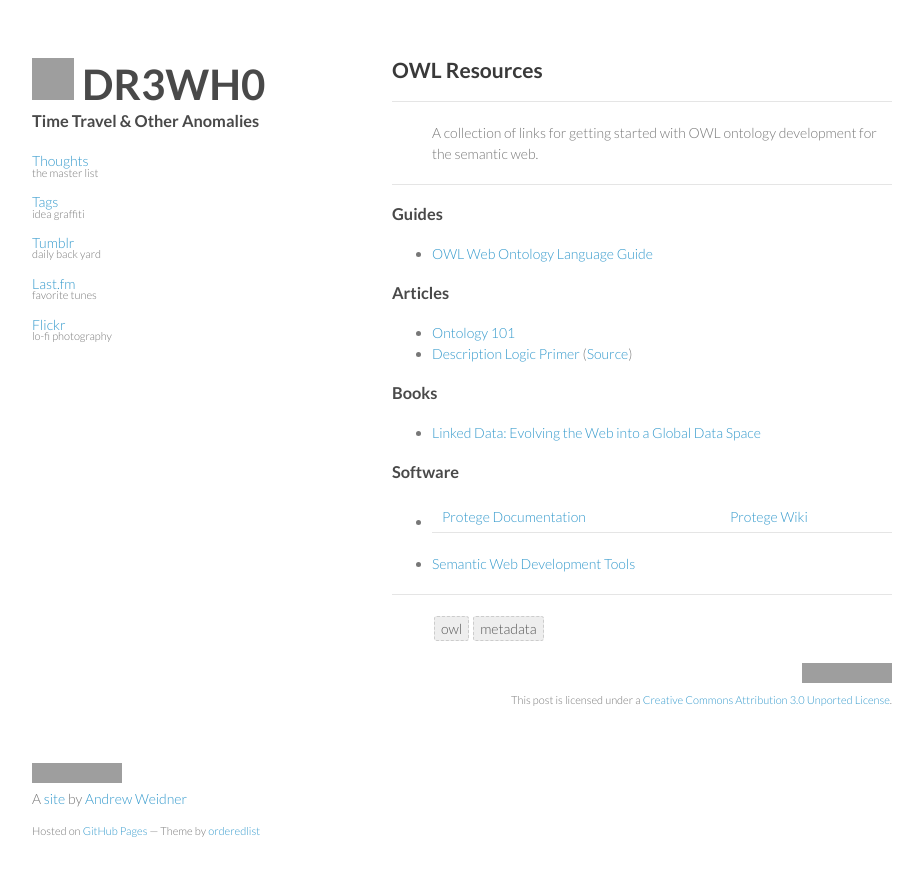
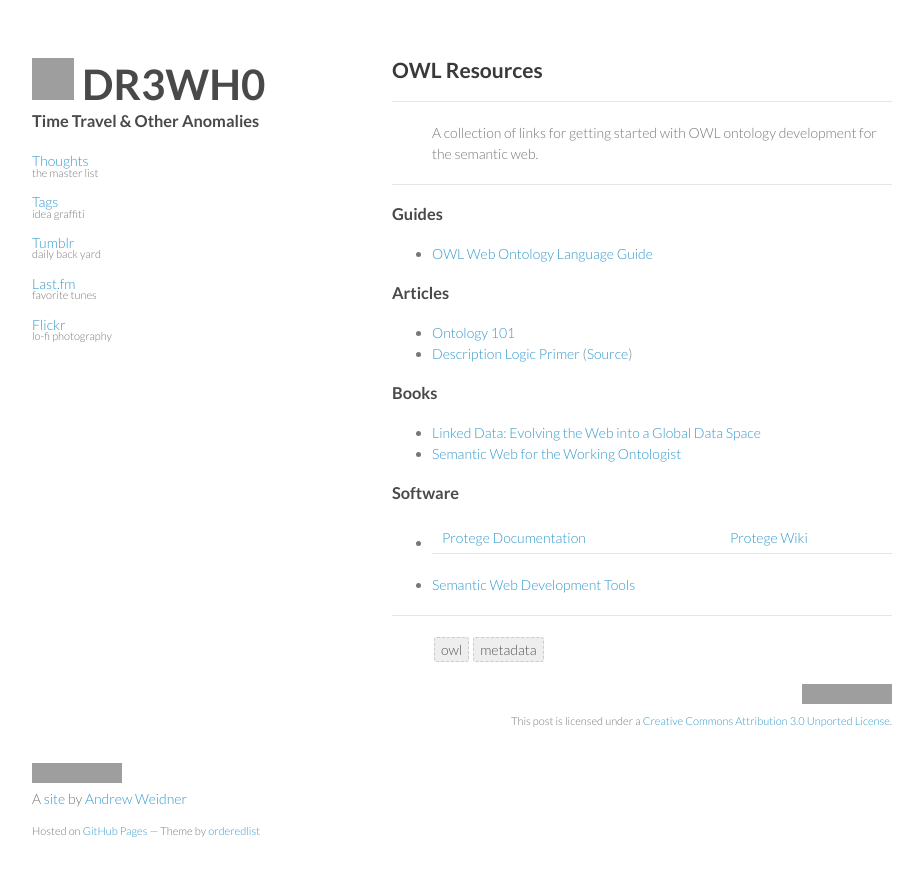
Before and after one commit to DR3WH0/DR3WH0.github.io, a Jekyll site: the page built from _posts/2013-08-02-owl-resources.md, in a window 1280 px wide. Shown: the top 876 px of the page, without its empty margins (178-1101 px from the left). Built offline with Jekyll 4.4.1, drawn with Linux system fonts in a browser that asks for light colours; Markdown is read by kramdown in place of the engine named in the settings; comment, search, counter and statistics services are not loaded; grey boxes are pictures that could not be loaded.

Commit message:
Updated 2013-08-02-owl-resources.md

```diff
--- a/_posts/2013-08-02-owl-resources.md
+++ b/_posts/2013-08-02-owl-resources.md
@@ -19,6 +19,7 @@ description: A collection of links for getting started with OWL ontology develop
 ### Books
 
 * [Linked Data: Evolving the Web into a Global Data Space](http://linkeddatabook.com/editions/1.0/)
+* [Semantic Web for the Working Ontologist](https://dl.dropboxusercontent.com/u/8239797/pdf22.pdf)
 
 ### Software
 
```
